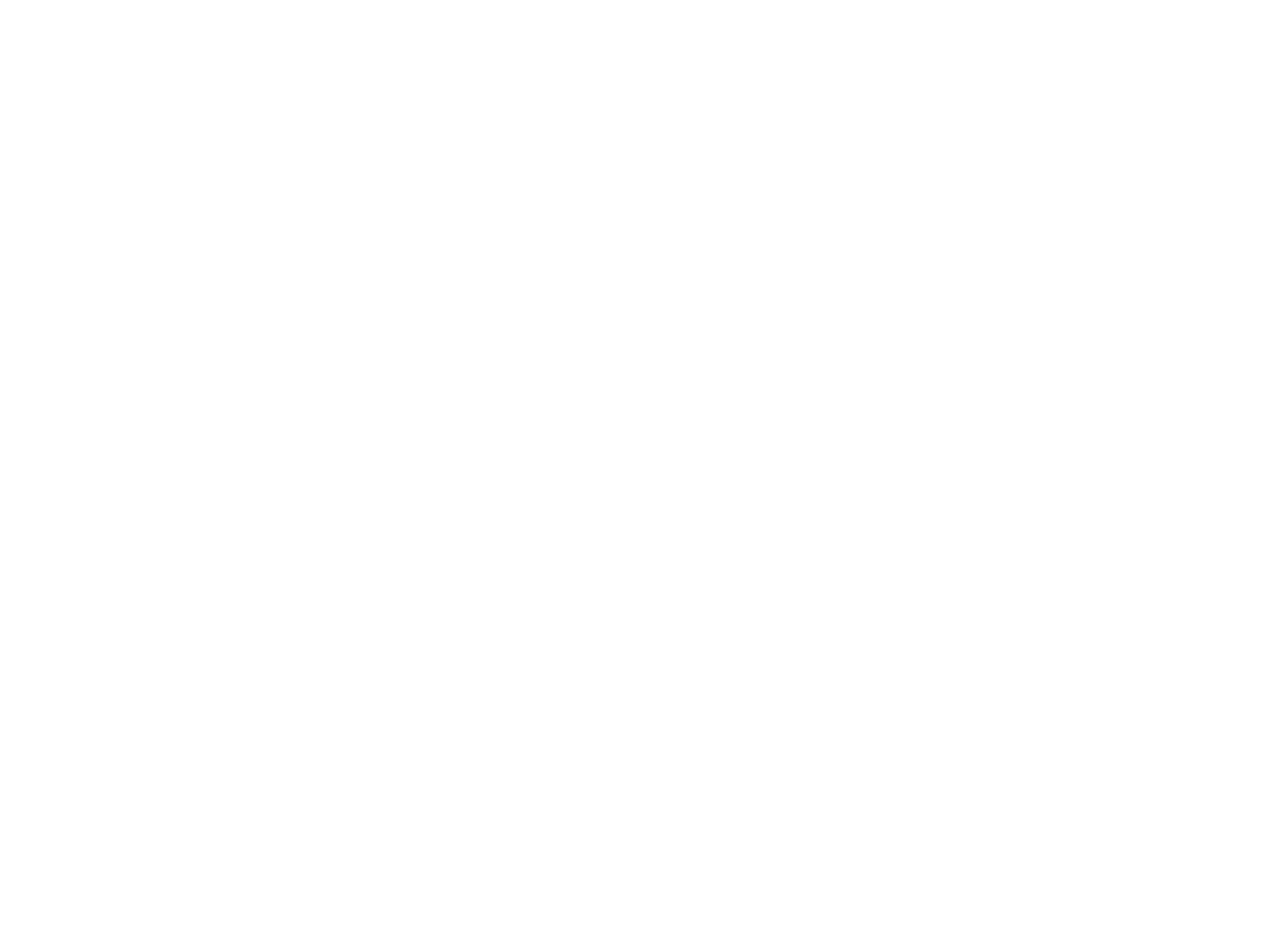
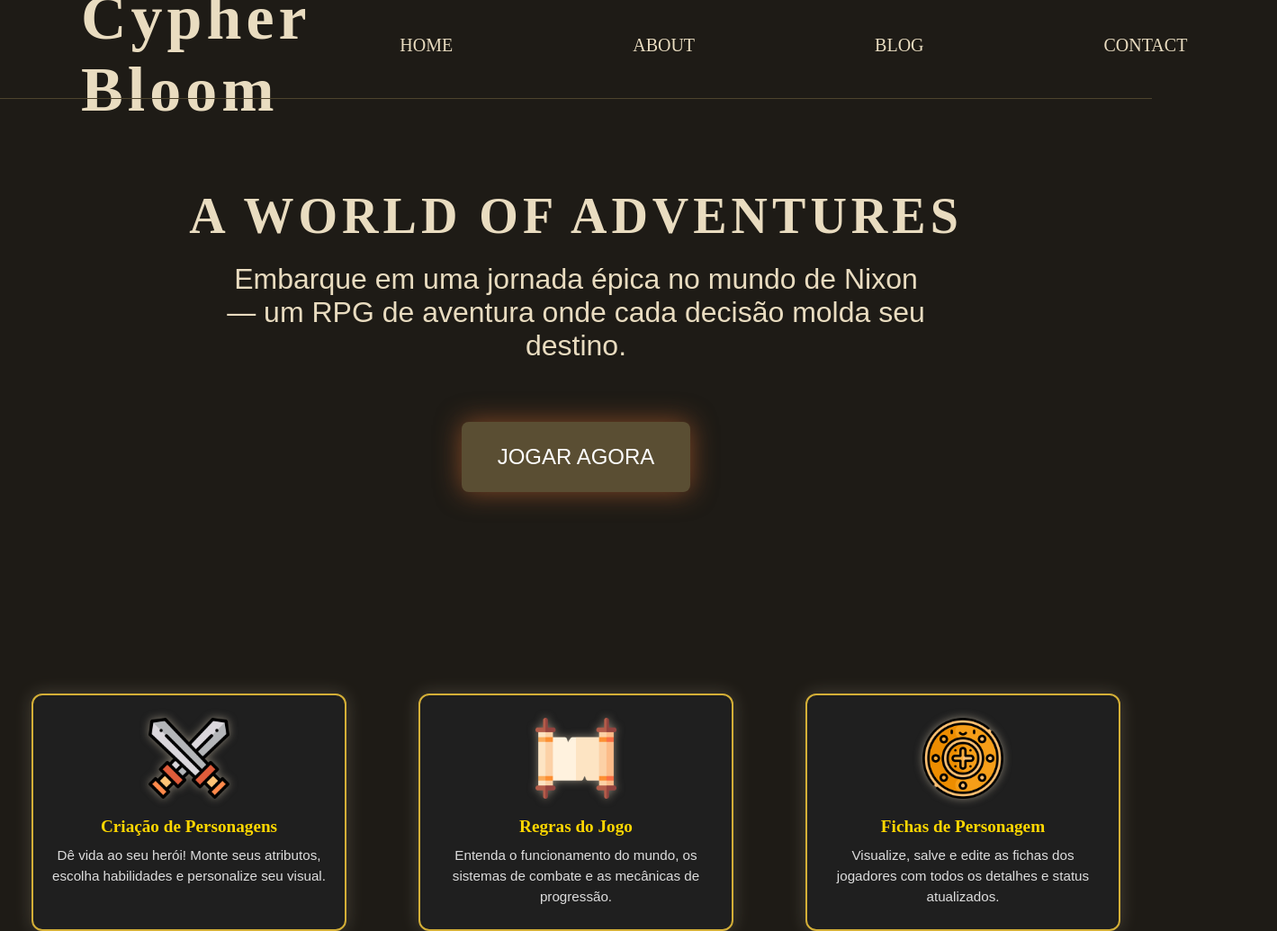
Before and after one commit to EmbitteredCoder/Final-Project, a plain HTML site: page index.html in a window 1280 px wide. Shown: the whole page at 90% size, 1419 px wide, since content can reach past the window. Before the commit the page ends 800 px from the top, so only its background shows below. Drawn offline with Linux system fonts and the light colour scheme.

Commit message:
Primeira versão da landing page (HTML - CSS only)

```diff
--- a/index.html
+++ b/index.html
@@ -1,11 +1,70 @@
 <!DOCTYPE html>
 <html lang="en">
-<head>
-    <meta charset="UTF-8">
-    <meta name="viewport" content="width=device-width, initial-scale=1.0">
+  <head>
+    <meta charset="UTF-8" />
+    <meta name="viewport" content="width=device-width, initial-scale=1.0" />
     <title>Document</title>
-</head>
-<body>
+    <link rel="stylesheet" href="main.css" />
+  </head>
+  <body>
+    <header class="cabecalho">
+      <div class="nome-principal">Cypher Bloom</div>
+      <nav class="menu">
+        <a href="a" class="menu-item">Home</a>
+        <a href="a" class="menu-item">About</a>
+        <a href="a" class="menu-item">Blog</a>
+        <a href="a" class="menu-item">Contact</a>
+      </nav>
+    </header>
+    <!--AQUI ACABA O CABEÇALHO: TITULO, LOGO, MENU-->
 
-</body>
+    <section class="apresentacao">
+      <h2 class="titulo-apresentacao">A WORLD OF ADVENTURES</h2>
+      <div class="sobre-box">
+        <p class="sobre-texto">
+          Embarque em uma jornada épica no mundo de Nixon — um RPG de aventura
+          onde cada decisão molda seu destino.
+        </p>
+      </div>
+      <button class="btn-jogar">JOGAR AGORA</button>
+    </section>
+
+    <section class="infos-jogo">
+
+      <div class="card">
+        <img
+        src="img/criação de personagem.png"
+        alt="Criação de Personagens"
+        class="icone-info"
+        >
+        <h3 class="titulo-info">Criação de Personagens</h3>
+        <p class="descricao-info">
+          Dê vida ao seu herói! Monte seus atributos, escolha habilidades e
+          personalize seu visual.
+        </p>
+      </div>
+
+      <div class="card">
+        <img src="img/regras.png" alt="Regras do Jogo" class="icone-info" />
+        <h3 class="titulo-info">Regras do Jogo</h3>
+        <p class="descricao-info">
+          Entenda o funcionamento do mundo, os sistemas de combate e as
+          mecânicas de progressão.
+        </p>
+      </div>
+
+      <div class="card">
+        <img
+          src="img/fichas.png"
+          alt="Fichas de Personagem"
+          class="icone-info"
+        />
+        <h3 class="titulo-info">Fichas de Personagem</h3>
+        <p class="descricao-info">
+          Visualize, salve e edite as fichas dos jogadores com todos os detalhes
+          e status atualizados.
+        </p>
+      </div>
+    </section>
+  </body>
 </html>
--- /dev/null
+++ b/main.css
@@ -0,0 +1,191 @@
+* {
+  padding: 0;
+  margin: 0;
+  box-sizing: border-box;
+  font-family: sans-serif;
+}
+
+body {
+  background-color: #1e1b16;
+}
+
+@font-face {
+  @font-face {
+  font-family: 'Enchanted Land';
+  src: url('../fonts/Enchanted Land.otf') format('opentype');
+}
+}
+
+.cabecalho {
+  display: flex;
+  justify-content: space-between; /* separa o nome e o menu */
+  align-items: center;
+  padding: 10px 70px; /* espaço lateral */
+  height: 60px;
+  position: relative;
+  margin-top: 20px;
+}
+
+.cabecalho::after { /*linha*/
+  content: "";
+  position: absolute;
+  left: 0;
+  bottom: -30px; /* 👈 controla a distância pra baixo */
+  width: 100%;
+  height: 1px;
+  background-color: #4e442d; /* cor da linha */
+}
+
+.nome-principal{
+  color: #e9dcc0;
+  font-size: 70px;
+  font-weight: bold;
+  letter-spacing: 5px;
+  margin-top: 20px;
+  margin-left: 20px; /* 👉 empurra a logo mais pra direita */
+  font-family: 'Enchanted Land', serif;
+}
+
+.menu {
+  display: flex;
+  justify-content: flex-end; /* manda os itens pra direita */
+  font-size: 20px;
+}
+
+.menu-item {
+  /* home, about...*/
+  padding: 20px 100px; /*aumentou o fundo escuro do menu.
+    Esquerda aumenta pra cima e pra baixo e direita aumenta pros lados.*/
+  text-decoration: none; /*tira a linha debaixo do link criado por "a"*/
+  text-transform: uppercase; /* deixa maiusculo*/
+  color: #e9dcc0; /*cor da letra*/
+  position: relative; /* permite posicionar elementos filhos (como pseudo-elementos ::before ou ::after)
+       em relação a este elemento. Usado muito pra criar efeitos de hover. */
+  z-index: 2; /*quanto maior o número,
+       mais à frente ele fica na pilha visual (acima de outros elementos). */
+  display: block; /* ocupa toda a largura disponível e permite aplicar padding corretamente.*/
+  text-align: center;
+  font-family: 'Enchanted Land', serif;
+}
+
+.apresentacao{
+    padding: 8rem 2rem;
+    text-align: center;
+}
+
+.titulo-apresentacao{
+  text-align: center;
+  font-size: 3.5rem;
+  letter-spacing: 5px;
+  margin-bottom: 20px;
+  color: #e9dcc0;
+  font-family: 'Enchanted Land', serif;
+}
+
+.sobre-box{
+    max-width: 800px;
+    margin: 0 auto;
+}
+
+.sobre-texto{
+  text-align: center;
+  font-size: 2rem;
+  margin-bottom: 1rem;
+  color: #e9dcc0;
+}
+
+/* Botão personalizado */
+.btn-jogar {
+  background-color: #5a4e33; /* Roxo escuro */
+  color: white; /* Texto branco */
+  font-family: 'Enchanted Land', sans-serif; /* Usa tua fonte especial */
+  font-size: 24px;
+  padding: 25px 40px;
+  border: none;
+  border-radius: 8px; /* Cantos arredondados */
+  cursor: pointer;
+  transition: all 0.3s ease; /* Animação suave ao passar o mouse */
+  position: relative;
+  box-shadow: 0 0 15px rgba(75, 0, 130, 0.5);
+  display: inline-block;
+  margin-top: 50px;
+}
+
+/* Efeito hover (quando passa o mouse em cima) */
+.btn-jogar:hover {
+  background-color: #db590e; /* Roxo mais claro */
+  transform: scale(1.05); /* Dá uma leve aumentada */
+}
+
+@keyframes glowPulse {
+  0% {
+    box-shadow: 0 0 15px rgba(226, 125, 43, 0.4);
+  }
+  50% {
+    box-shadow: 0 0 30px rgba(179, 94, 45, 0.7);
+  }
+  100% {
+    box-shadow: 0 0 15px rgba(226, 141, 43, 0.4);
+  }
+}
+
+/* Aplica o brilho contínuo */
+.btn-jogar {
+  animation: glowPulse 3s infinite alternate;
+}
+
+/* ===========================
+   SEÇÃO DE INFORMAÇÕES DO JOGO
+   =========================== */
+
+.infos-jogo {
+  display: flex;                 /* Coloca os 3 cards lado a lado */
+  justify-content: center;       /* Centraliza os cards horizontalmente */
+  align-items: stretch;       /* Alinha os cards pelo topo */
+  gap: 80px;                     /* Espaço entre os cards */
+  margin-top: 6rem;              /* Espaço acima da seção (depois do botão "JOGAR AGORA") */
+  flex-wrap: wrap;               /* Permite quebrar linha se a tela for pequena */
+}
+
+/* ====== CARD INDIVIDUAL ====== */
+.card {
+  background-color: #1f1f1f;     /* Cor de fundo um pouco mais clara que o site (pra destacar) */
+  border: 2px solid #d4af37;     /* Borda dourada */
+  border-radius: 12px;           /* Bordas arredondadas */
+  width: 350px;                  /* Largura fixa dos cards (pode ajustar se quiser mais largo) */
+  padding: 25px 20px;            /* Espaçamento interno */
+  text-align: center;            /* Centraliza tudo dentro do card */
+  transition: transform 0.3s ease, box-shadow 0.3s ease; /* Efeito suave se quiser animar depois */
+  box-shadow: 0 0 20px rgba(233, 220, 192, 0.2); /* Brilho leve */
+}
+
+/* Efeito de destaque ao passar o mouse */
+.card:hover {
+  transform: scale(1.03);   /* Levanta um pouco o card */
+  box-shadow: 0 0 15px rgba(212, 175, 55, 0.3); /* Brilho dourado sutil */
+}
+
+/* ====== ÍCONE DENTRO DO CARD ====== */
+.icone-info {
+  width: 90px;                   /* Tamanho do ícone */
+  height: 90px;                  /* Mantém proporção quadrada */
+  object-fit: contain;           /* Evita distorção da imagem */
+  margin-bottom: 1rem;           /* Espaço abaixo do ícone */
+  filter: drop-shadow(0 0 5px rgba(233, 220, 192, 0.5));
+}
+
+/* ====== TÍTULO DO CARD ====== */
+.titulo-info {
+  color: #ffd700;                /* Dourado forte pro título */
+  font-size: 1.2rem;             /* Tamanho do texto */
+  margin-bottom: 10px;           /* Espaço abaixo do título */
+  font-family: 'Cinzel', serif;  /* Fonte com estilo medieval, combina com RPG */
+}
+
+/* ====== DESCRIÇÃO DO CARD ====== */
+.descricao-info {
+  color: #ddd;                   /* Cinza claro pra boa leitura no fundo escuro */
+  font-size: 0.95rem;            /* Um pouco menor que o título */
+  line-height: 1.5;              /* Melhora legibilidade */
+  font-family: 'Poppins', sans-serif; /* Fonte limpa pra contraste */
+}
```
Also changed, not shown: fonts/Enchanted Land II.png (added), fonts/Enchanted Land.otf (added), fonts/readme.txt (added), img/criação de personagem.png (added), img/fichas.png (added), img/regras.png (added), 1 other file.
